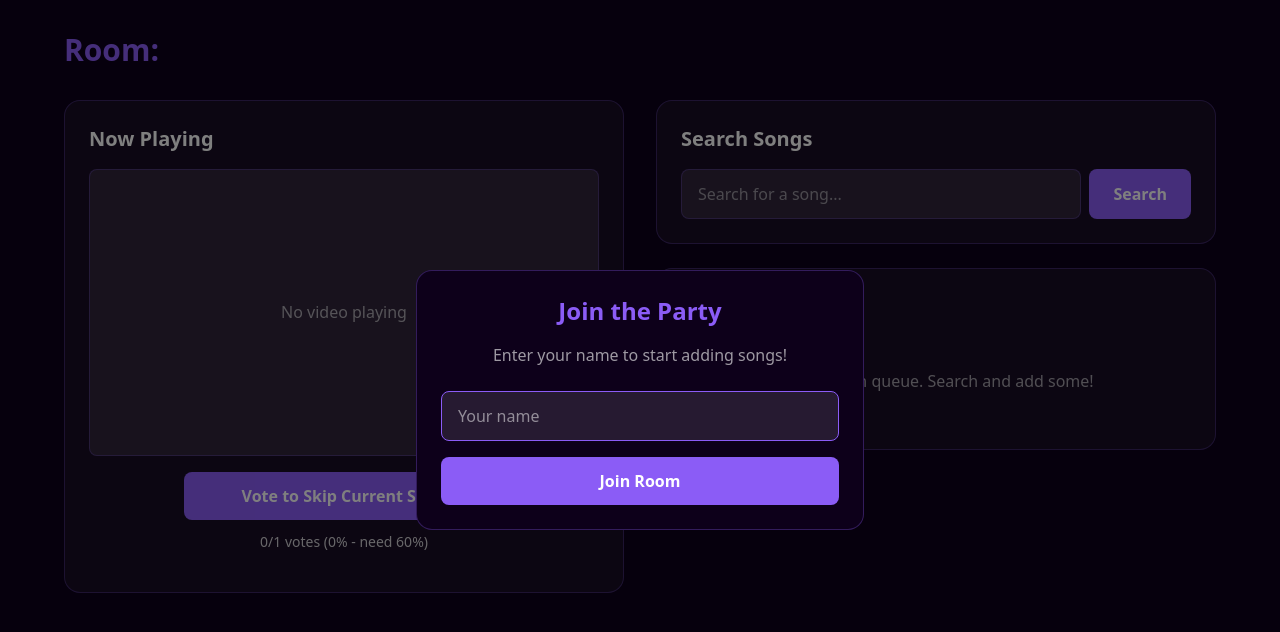
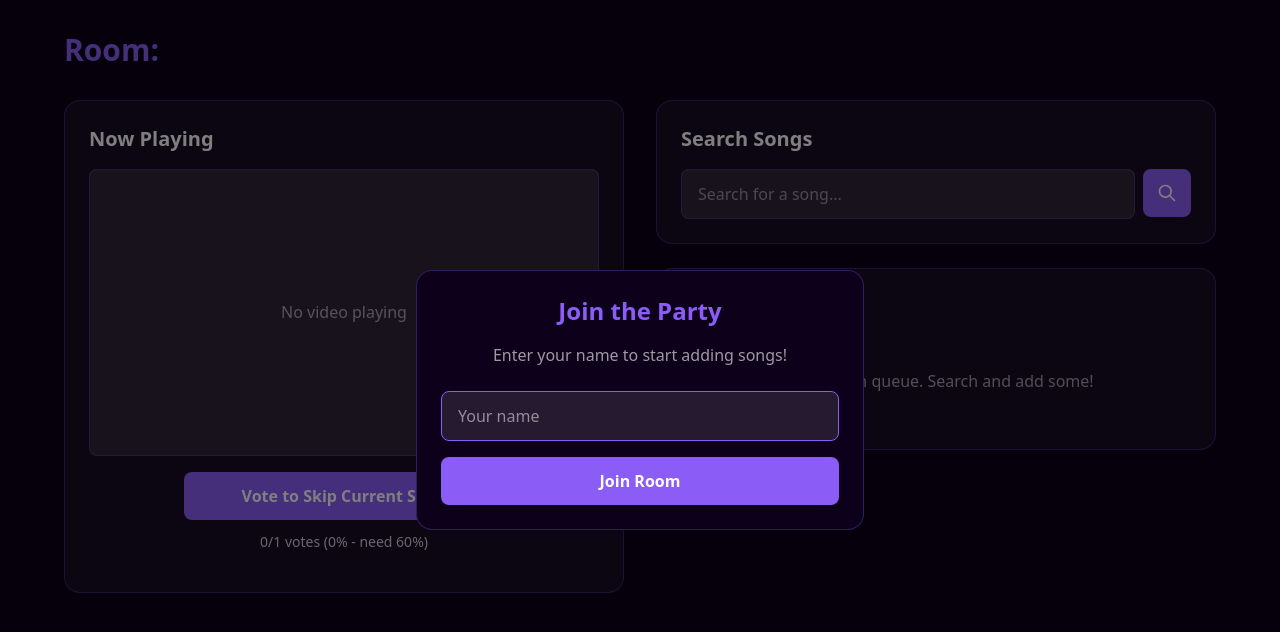
Before and after one commit to nyanty/party-queue, a Next.js app in the folder frontend/: page /room/rm1 in a window 1280 px wide. Shown: the top 632 px of the page. Built offline with nearby package versions, Linux system fonts and the light colour scheme.

Commit message:
Replace search button text with magnifying glass icon for better mobile experience

```diff
--- a/frontend/components/SearchBar.jsx
+++ b/frontend/components/SearchBar.jsx
@@ -28,9 +28,23 @@ export default function SearchBar({ onSearch }) {
                 />
                 <button
                     type="submit"
-                    className="px-6 py-3 rounded-lg bg-purple text-white font-semibold hover:bg-purple/90 transition-colors text-base min-w-[80px]"
+                    className="px-3 py-3 rounded-lg bg-purple text-white font-semibold hover:bg-purple/90 transition-colors flex items-center justify-center min-w-[48px] w-12 h-12 flex-shrink-0"
+                    title="Search"
                 >
-                    Search
+                    <svg
+                        className="w-5 h-5"
+                        fill="none"
+                        stroke="currentColor"
+                        viewBox="0 0 24 24"
+                        xmlns="http://www.w3.org/2000/svg"
+                    >
+                        <path
+                            strokeLinecap="round"
+                            strokeLinejoin="round"
+                            strokeWidth={2}
+                            d="M21 21l-6-6m2-5a7 7 0 11-14 0 7 7 0 0114 0z"
+                        />
+                    </svg>
                 </button>
             </div>
         </form>
```
